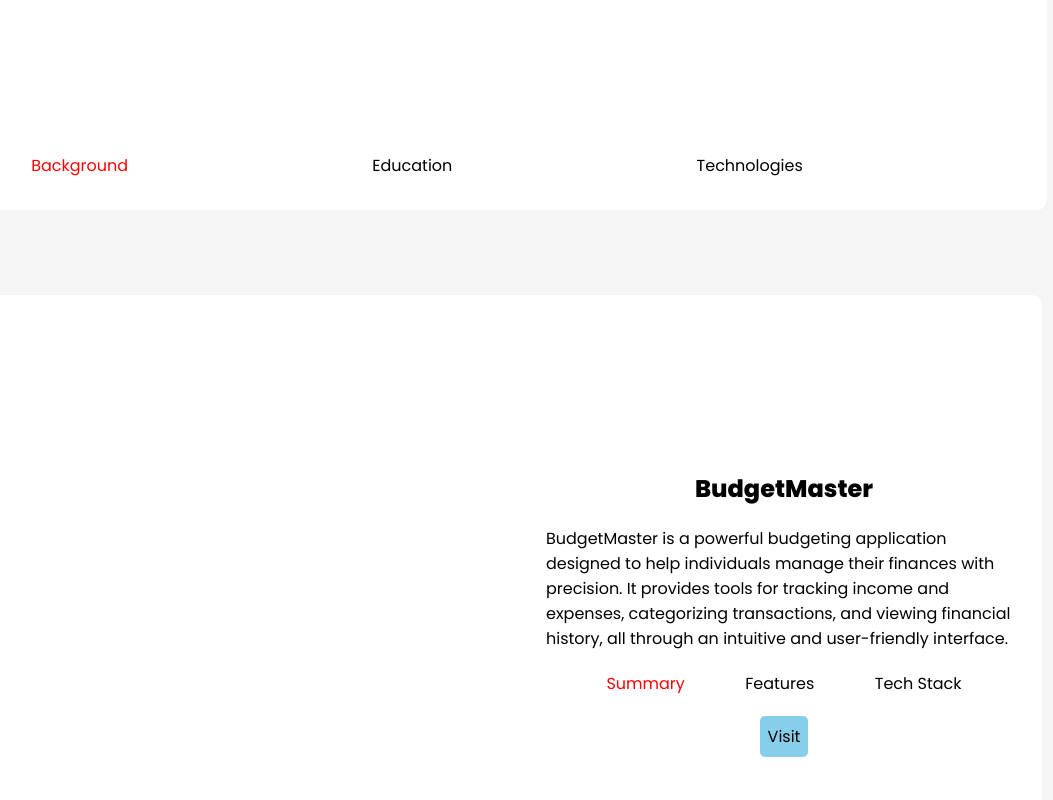
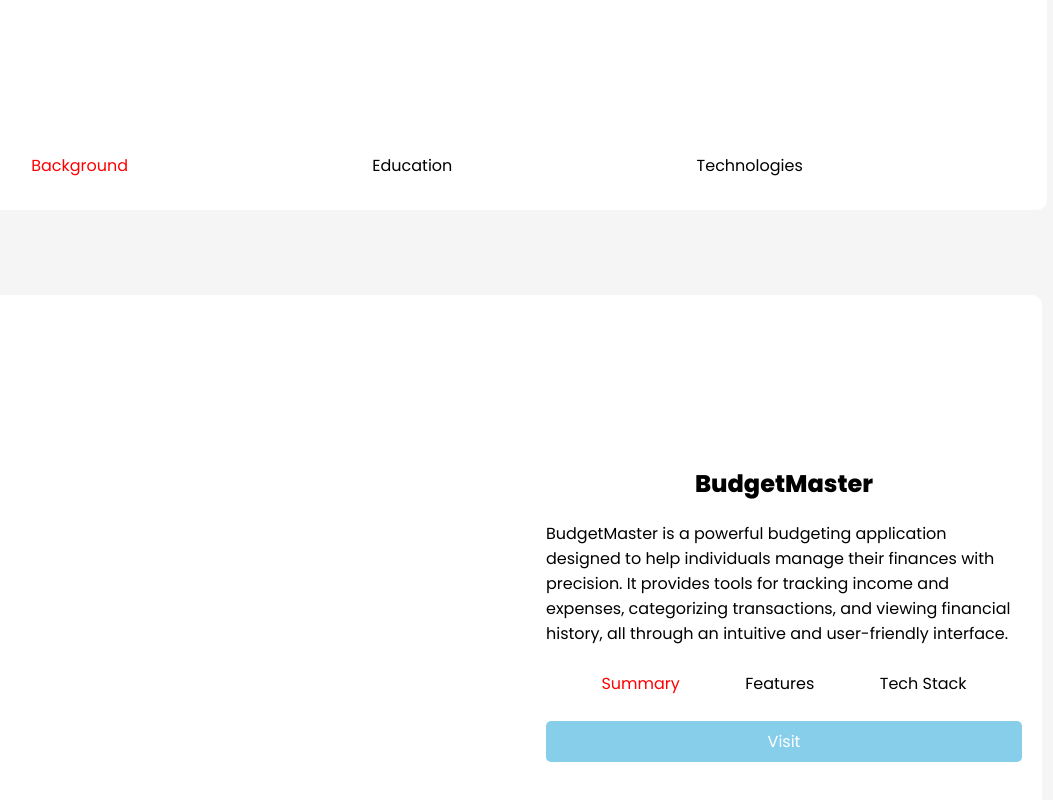
Before and after one commit to TarokoDev/ANSM-Portfolio, a React (Vite) app in the folder frontend/: page / in a window 1280 px wide. Shown: the part 1380-2180 px from the top of the page, without its empty margins (223-1276 px from the left). Built offline with nearby package versions, Linux system fonts and the light colour scheme.

Commit message:
Polished UI

```diff
--- a/frontend/src/components/buttons/Button.module.css
+++ b/frontend/src/components/buttons/Button.module.css
@@ -1,7 +1,8 @@
 a {
     text-decoration: none;
-    color: black;
+    color: white;
     transition: color 0.3s ease;
+
 }
 
 .filled {
--- a/frontend/src/pages/projects/Project.module.css
+++ b/frontend/src/pages/projects/Project.module.css
@@ -79,7 +79,6 @@ label {
     align-items: center;
     gap: 5px;
     box-sizing: border-box;
-
 }
 
 
@@ -110,6 +109,19 @@ li {
     margin-bottom: 10px;
 }
 
+.buttons div {
+    cursor: pointer;
+    scale: 1;
+    transition: scale 0.2s ease-in, background-color 0.2s ease-in;
+    padding: 5px 10px;
+    border-radius: 5px;
+}
+
+.buttons div:hover {
+    background-color: rgba(0, 0, 0, 0.1);
+    scale: 1.05;
+}
+
 
 .buttons {
     width: 100%;
@@ -122,6 +134,8 @@ li {
 }
 
 .visitButton {
+    width: 100%;
+    box-sizing: border-box;
     bottom: 0px;
 }
 
```
